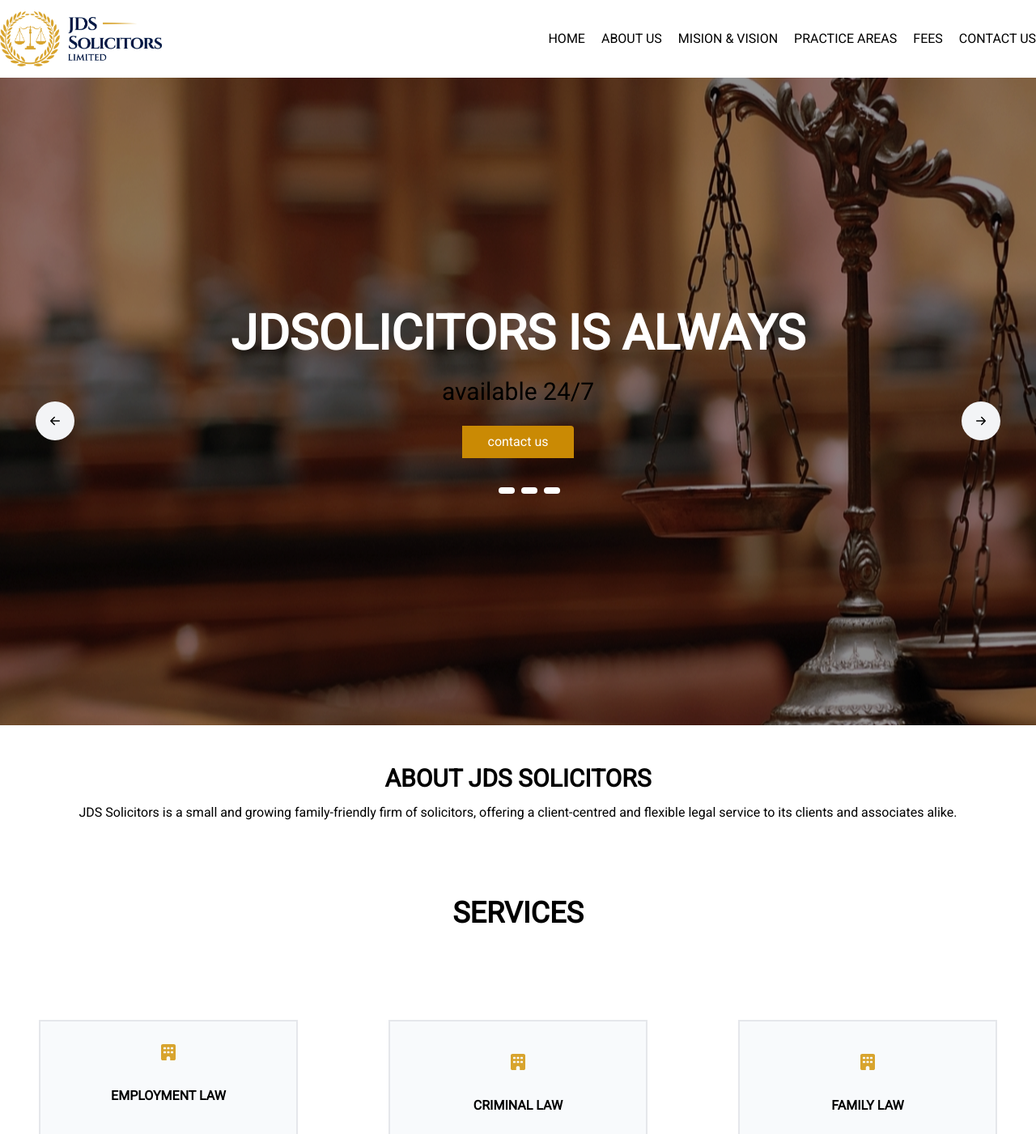
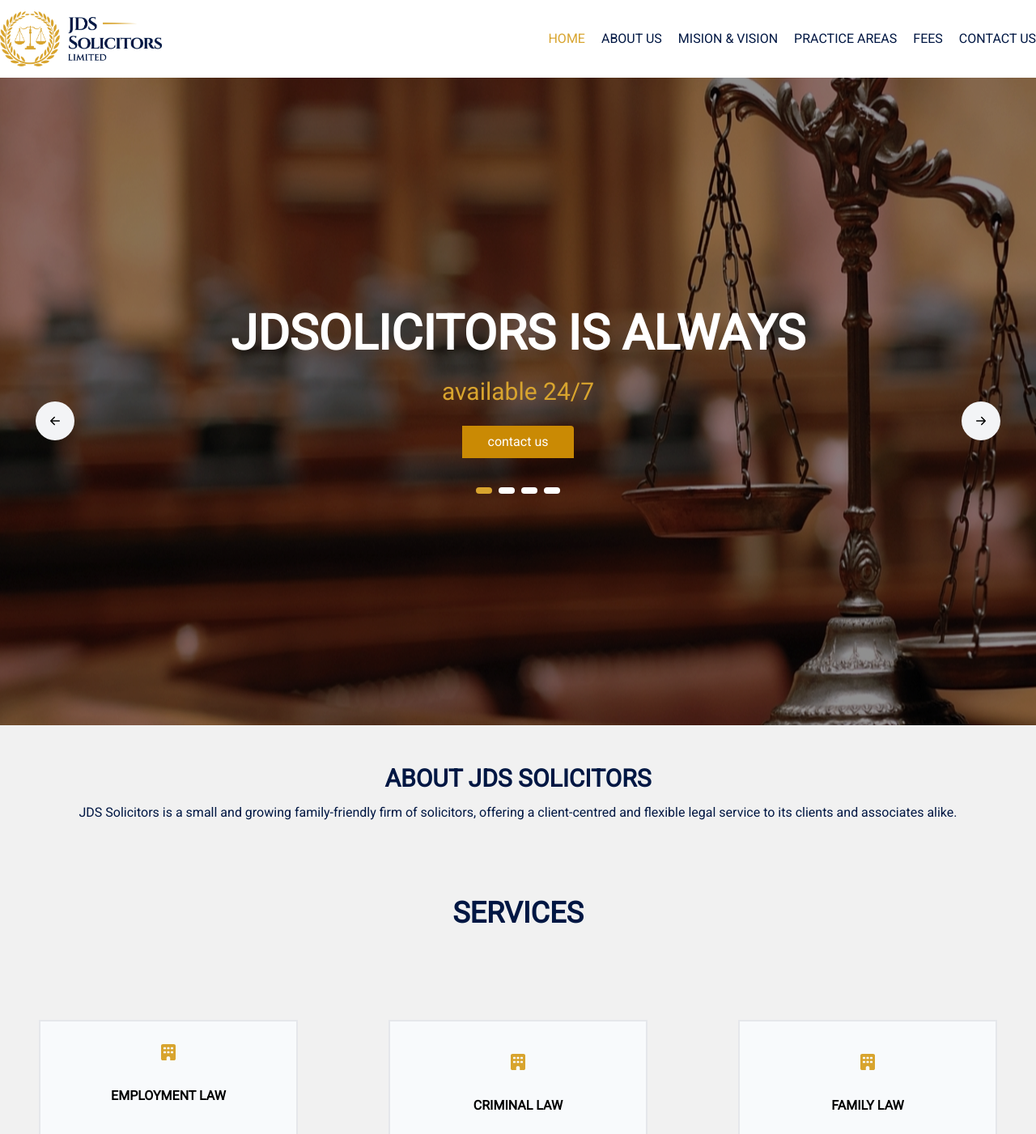
Before and after one commit to coolrass1/jdswebsiteapp, a Next.js app: page / in a window 1280 px wide. Shown: the top 1401 px of the page at 81% size. Built offline with nearby package versions, Linux system fonts and the light colour scheme.

Commit message:
email working

```diff
--- a/tailwind.config.js
+++ b/tailwind.config.js
@@ -11,7 +11,14 @@ module.exports = {
         'gradient-radial': 'radial-gradient(var(--tw-gradient-stops))',
         'gradient-conic':
           'conic-gradient(from 180deg at 50% 50%, var(--tw-gradient-stops))',
+
       },
+
+      colors:{
+        'primary':'#D8A42E',
+        'bgprimary':'#f1f1f1',
+        "secondary":"#001743"
+      }
     },
   },
   plugins: [],
```
